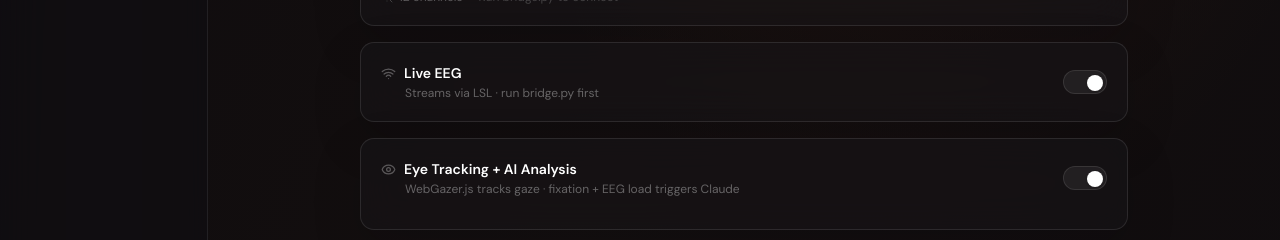
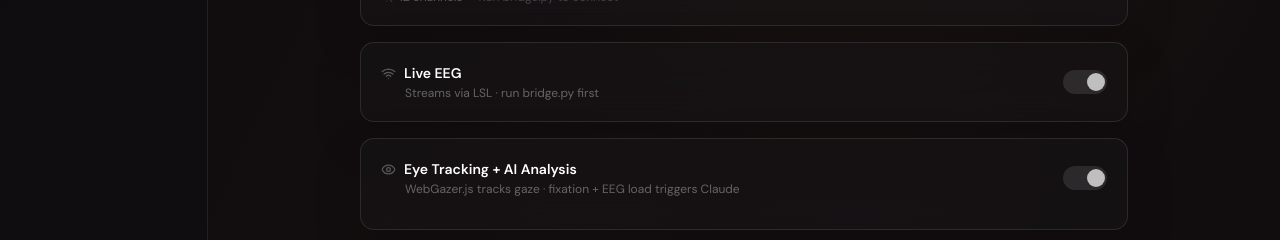
Before and after one commit to louislndr/novahackathoneeg, a React (Vite) app: page / in a window 1280 px wide. Both pictures are taken after a click on the button "Signal Setup". Shown: the part 228-468 px from the top of the page. Built offline with nearby package versions, Linux system fonts and the light colour scheme.

Commit message:
fix: toggle thumb positioning and visual balance

```diff
--- a/src/screens/SignalSetup.jsx
+++ b/src/screens/SignalSetup.jsx
@@ -7,15 +7,17 @@ function Toggle({ value, onChange }) {
       role="switch"
       aria-checked={value}
       onClick={() => onChange(!value)}
-      whileTap={{ scale: 0.95 }}
-      className={`relative w-11 h-6 rounded-full border transition-colors duration-200 ${
-        value ? 'bg-mint-500 border-mint-500' : 'bg-white/[0.06] border-white/[0.1]'
+      whileTap={{ scale: 0.96 }}
+      className={`relative flex-shrink-0 w-11 h-6 rounded-full transition-colors duration-200 ${
+        value ? 'bg-mint-500' : 'bg-white/[0.1]'
       }`}
     >
       <motion.span
-        animate={{ x: value ? 20 : 2 }}
-        transition={{ type: 'spring', stiffness: 500, damping: 30 }}
-        className="absolute top-1 w-4 h-4 rounded-full bg-white shadow"
+        animate={{ x: value ? 22 : 2 }}
+        transition={{ type: 'spring', stiffness: 600, damping: 35 }}
+        className={`absolute top-[3px] w-[18px] h-[18px] rounded-full shadow-sm transition-colors duration-200 ${
+          value ? 'bg-white' : 'bg-white/70'
+        }`}
       />
     </motion.button>
   )
```
